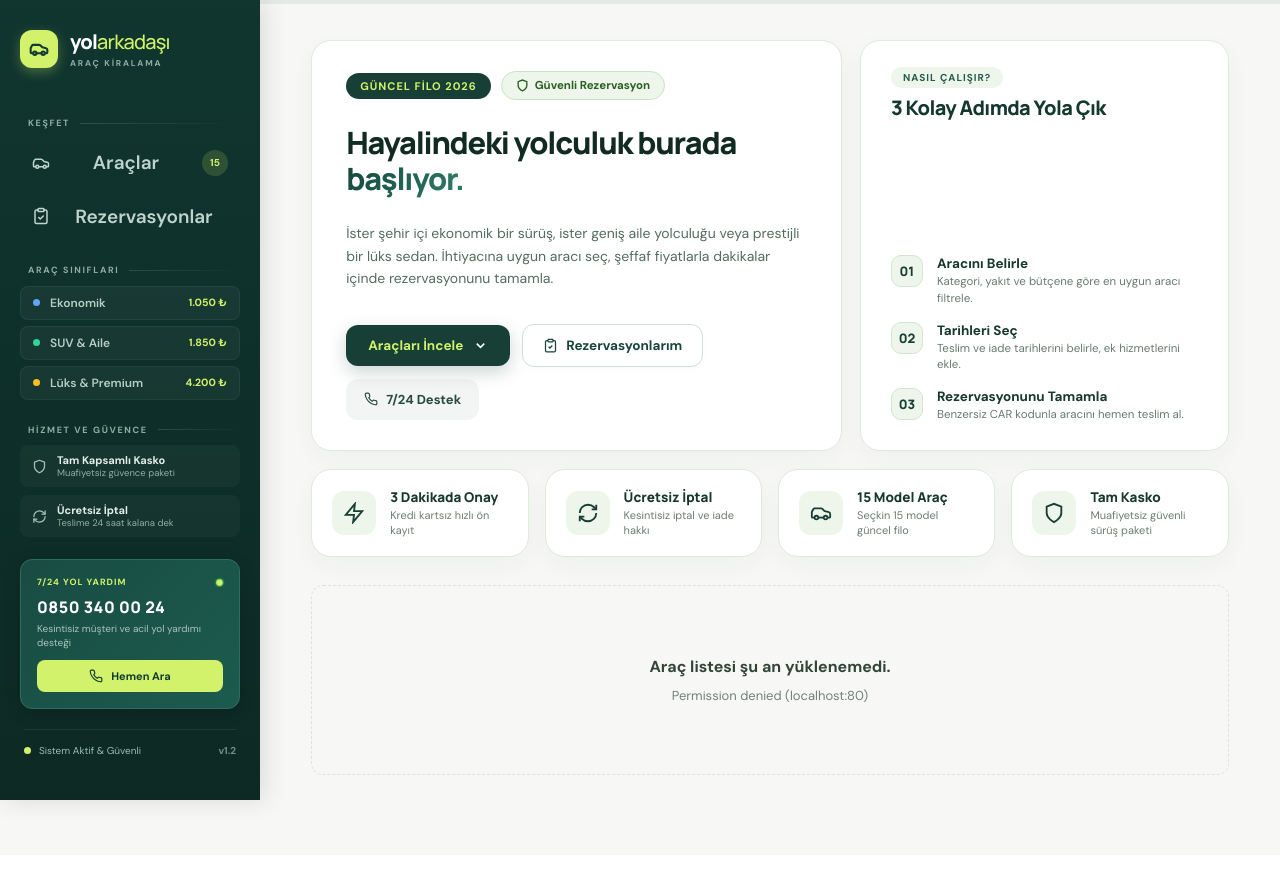
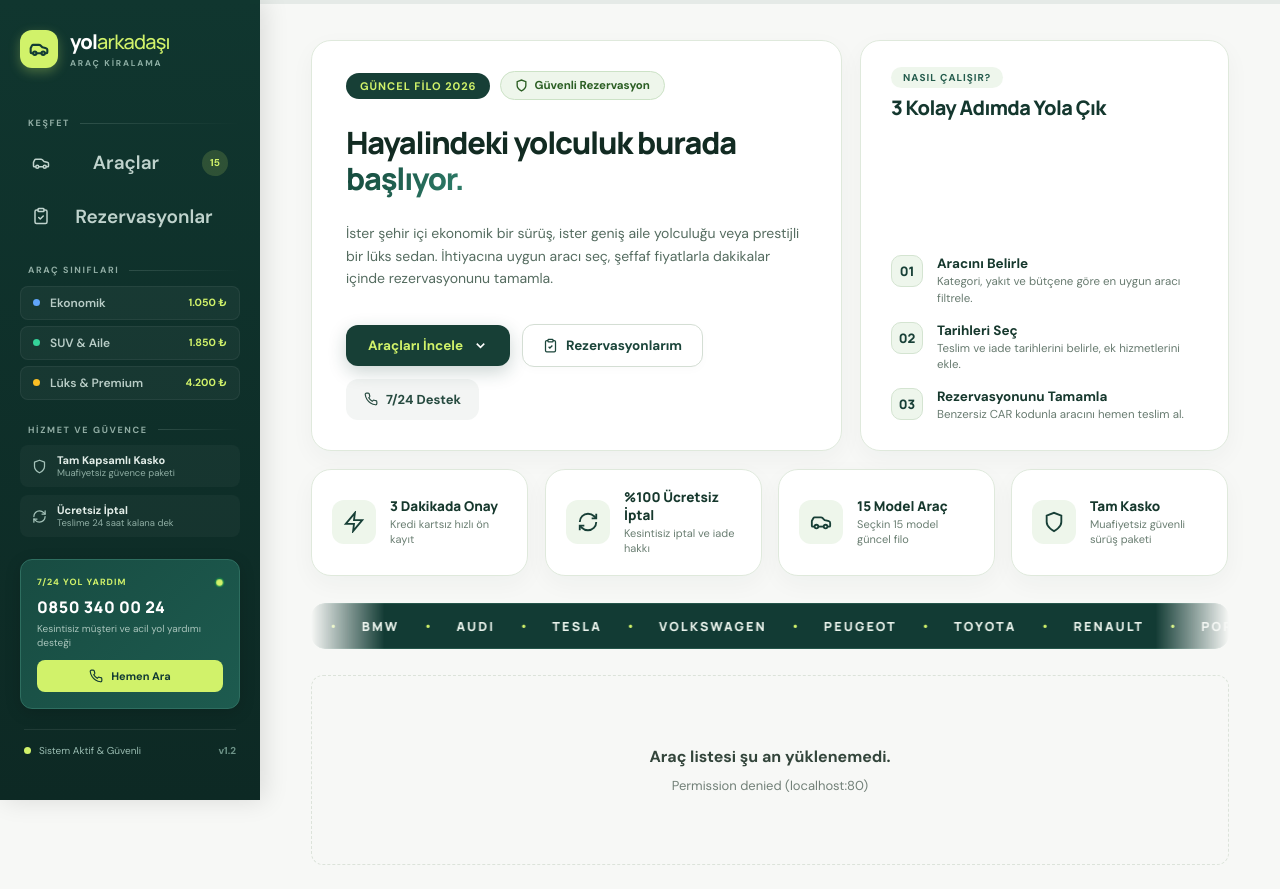
Before and after one commit to Azo15/YolArkadasi-Arac-Kiralama, an ASP.NET Core app: page / in a window 1280 px wide. Shown: the top 889 px of the page. Before the commit the page ends 814 px from the top, so only its background shows below. Run offline with ASP.NET Core 8, Linux system fonts and the light colour scheme; data that the repository does not hold is empty; style sheets or scripts are compiled from the project's sources.

Commit message:
feat(home): add infinite brand marquee, animated counters, and reveal transitions

```diff
--- a/Components/Pages/Home.razor
+++ b/Components/Pages/Home.razor
@@ -94,7 +94,7 @@
     <!-- Üst İkili Sıra -->
     <div class="cards-duo-row">
         <!-- Kart 1: Ana Tanıtım & Hızlı Butonlar -->
-        <div class="screen-card hero-action-card">
+        <div class="screen-card hero-action-card reveal-left" data-tilt-card>
             <div class="card-eyebrows">
                 <span class="badge-pill-dark">GÜNCEL FİLO 2026</span>
                 <span class="badge-pill-light">
@@ -124,7 +124,7 @@
         </div>
 
         <!-- Kart 2: 3 Adımda Kolay Kiralama -->
-        <div class="screen-card steps-process-card">
+        <div class="screen-card steps-process-card reveal-right" data-reveal-delay="120" data-tilt-card>
             <div class="process-header">
                 <span class="badge-pill-process">NASIL ÇALIŞIR?</span>
                 <h4>3 Kolay Adımda Yola Çık</h4>
@@ -157,34 +157,34 @@
 
     <!-- Alt Dörtlü Sıra: Tam Ekrana Sığan 4'lü Güvence Kartları -->
     <div class="cards-quartet-row">
-        <div class="screen-card trust-item-card">
+        <div class="screen-card trust-item-card reveal-on-scroll" data-reveal-delay="0" data-tilt-card>
             <div class="trust-icon-box">
                 <svg width="22" height="22" viewBox="0 0 24 24" fill="none" stroke="currentColor" stroke-width="2"><path d="M13 2L3 14h9l-1 8 10-12h-9l1-8z"/></svg>
             </div>
             <div class="trust-content">
-                <strong>3 Dakikada Onay</strong>
+                <strong><span data-count-to="3" data-count-suffix=" Dakikada Onay">3 Dakikada Onay</span></strong>
                 <p>Kredi kartsız hızlı ön kayıt</p>
             </div>
         </div>
-        <div class="screen-card trust-item-card">
+        <div class="screen-card trust-item-card reveal-on-scroll" data-reveal-delay="80" data-tilt-card>
             <div class="trust-icon-box">
                 <svg width="22" height="22" viewBox="0 0 24 24" fill="none" stroke="currentColor" stroke-width="2"><path d="M3 12a9 9 0 0 1 9-9 9.75 9.75 0 0 1 6.74 2.74L21 8"/><path d="M21 3v5h-5"/><path d="M21 12a9 9 0 0 1-9 9 9.75 9.75 0 0 1-6.74-2.74L3 16"/><path d="M3 21v-5h5"/></svg>
             </div>
             <div class="trust-content">
-                <strong>Ücretsiz İptal</strong>
+                <strong><span data-count-to="100" data-count-prefix="%" data-count-suffix=" Ücretsiz İptal">%100 Ücretsiz İptal</span></strong>
                 <p>Kesintisiz iptal ve iade hakkı</p>
             </div>
         </div>
-        <div class="screen-card trust-item-card">
+        <div class="screen-card trust-item-card reveal-on-scroll" data-reveal-delay="160" data-tilt-card>
             <div class="trust-icon-box">
                 <svg width="22" height="22" viewBox="0 0 24 24" fill="none" stroke="currentColor" stroke-width="2"><path d="M19 17h2c.6 0 1-.4 1-1v-3c0-.9-.7-1.7-1.5-1.9C18.7 10.6 16 10 16 10s-1.3-1.4-2.2-2.3c-.5-.4-1.1-.7-1.8-.7H5c-.6 0-1.1.4-1.4.9l-1.5 2.8C2.1 10.8 2 11 2 11.3V16c0 .6.4 1 1 1h2"/><circle cx="7" cy="17" r="2"/><path d="M9 17h6"/><circle cx="17" cy="17" r="2"/></svg>
             </div>
             <div class="trust-content">
-                <strong>15 Model Araç</strong>
+                <strong><span data-count-to="15" data-count-suffix=" Model Araç">15 Model Araç</span></strong>
                 <p>Seçkin 15 model güncel filo</p>
             </div>
         </div>
-        <div class="screen-card trust-item-card">
+        <div class="screen-card trust-item-card reveal-on-scroll" data-reveal-delay="240" data-tilt-card>
             <div class="trust-icon-box">
                 <svg width="22" height="22" viewBox="0 0 24 24" fill="none" stroke="currentColor" stroke-width="2"><path d="M12 22s8-4 8-10V5l-8-3-8 3v7c0 6 8 10 8 10z"/></svg>
             </div>
@@ -192,6 +192,34 @@
                 <strong>Tam Kasko</strong>
                 <p>Muafiyetsiz güvenli sürüş paketi</p>
             </div>
+        </div>
+    </div>
+</section>
+
+<!-- 2.5 FRAMER-STYLE SONSUZ MARKA ŞERİDİ (MARQUEE) -->
+<section class="brand-marquee-band reveal-blur" aria-label="Filo markaları">
+    <div class="marquee-track">
+        <div class="marquee-group">
+            <span>PORSCHE</span><i>•</i>
+            <span>MERCEDES-BENZ</span><i>•</i>
+            <span>BMW</span><i>•</i>
+            <span>AUDI</span><i>•</i>
+            <span>TESLA</span><i>•</i>
+            <span>VOLKSWAGEN</span><i>•</i>
+            <span>PEUGEOT</span><i>•</i>
+            <span>TOYOTA</span><i>•</i>
+            <span>RENAULT</span><i>•</i>
+        </div>
+        <div class="marquee-group" aria-hidden="true">
+            <span>PORSCHE</span><i>•</i>
+            <span>MERCEDES-BENZ</span><i>•</i>
+            <span>BMW</span><i>•</i>
+            <span>AUDI</span><i>•</i>
+            <span>TESLA</span><i>•</i>
+            <span>VOLKSWAGEN</span><i>•</i>
+            <span>PEUGEOT</span><i>•</i>
+            <span>TOYOTA</span><i>•</i>
+            <span>RENAULT</span><i>•</i>
         </div>
     </div>
 </section>
--- a/Components/Pages/Home.razor.css
+++ b/Components/Pages/Home.razor.css
@@ -587,6 +587,56 @@
 }
 
 /* =========================================================
+   2.5 FRAMER-STYLE SONSUZ MARKA ŞERİDİ (MARQUEE)
+   ========================================================= */
+.brand-marquee-band {
+    margin: 26px 0;
+    overflow: hidden;
+    border-radius: 14px;
+    background: #123b34;
+    border: 1px solid #24554a;
+    padding: 13px 0;
+    position: relative;
+    mask-image: linear-gradient(to right, transparent, black 8%, black 92%, transparent);
+    -webkit-mask-image: linear-gradient(to right, transparent, black 8%, black 92%, transparent);
+}
+
+.marquee-track {
+    display: flex;
+    width: max-content;
+    animation: marqueeScroll 28s linear infinite;
+}
+
+.brand-marquee-band:hover .marquee-track {
+    animation-play-state: paused;
+}
+
+.marquee-group {
+    display: flex;
+    align-items: center;
+    gap: 26px;
+    padding-right: 26px;
+}
+
+.marquee-group span {
+    font: 800 12.5px Manrope, sans-serif;
+    letter-spacing: 2.2px;
+    color: #eaf3ec;
+    white-space: nowrap;
+}
+
+.marquee-group i {
+    font-style: normal;
+    color: #d1f26a;
+    font-size: 14px;
+}
+
+@keyframes marqueeScroll {
+    0% { transform: translateX(0); }
+    100% { transform: translateX(-50%); }
+}
+
+/* =========================================================
    3. RESPONSİVE DÜZENLEMELER
    ========================================================= */
 @media (max-width: 1120px) {
```
